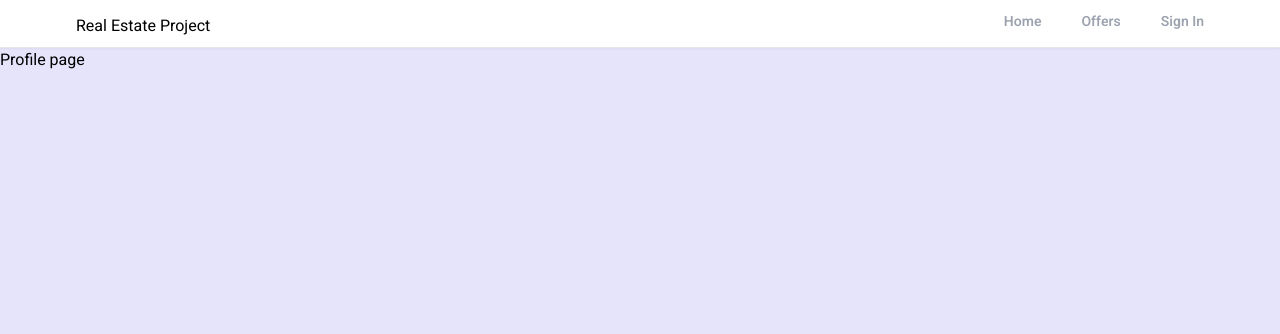
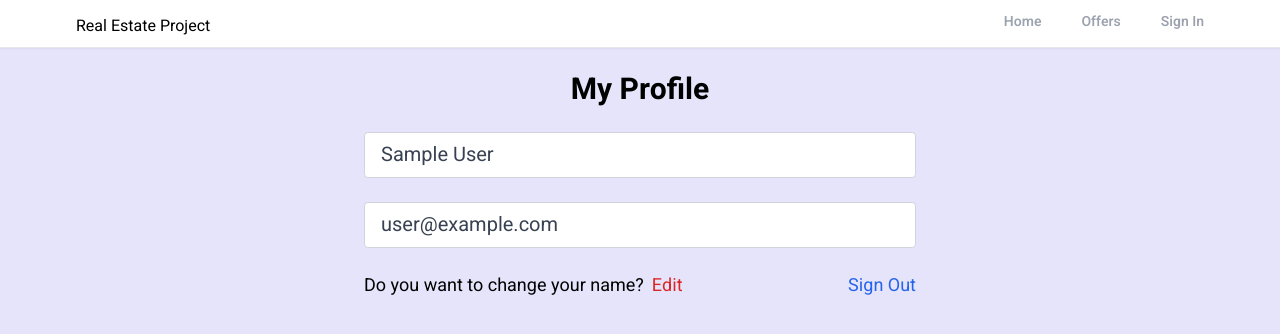
Before and after one commit to judidoko/real-estate-project, a React (Create React App) app: page /profile in a window 1280 px wide. Shown: the top 334 px of the page. Built offline with nearby package versions, Linux system fonts and the light colour scheme; no server answers; sample sign-in values are in the browser's storage.

Commit message:
Create a privateRoute and a coustom hook for protecting the profile page and Add logout functionality

```diff
--- a/src/App.js
+++ b/src/App.js
@@ -9,6 +9,7 @@
 import Header from "./components/Header";
 import { ToastContainer } from "react-toastify";
 import "react-toastify/dist/ReactToastify.css";
+import PrivateRoute from "./components/PrivateRoute";
 
 function App() {
   return (
@@ -18,7 +19,9 @@
         <Routes>
           <Route path="/" element={<Home />} />
           <Route path="/offers" element={<Offers />} />
-          <Route path="/profile" element={<Profile />} />
+          <Route path="/profile" element={<PrivateRoute />}>
+            <Route path="/profile" element={<Profile />} />
+          </Route>
           <Route path="/sign-in" element={<SignIn />} />
           <Route path="/sign-up" element={<SignUp />} />
           <Route path="/forgot-password" element={<ForgotPassword />} />
--- /dev/null
+++ b/src/components/PrivateRoute.jsx
@@ -0,0 +1,13 @@
+import React from "react";
+import { Navigate, Outlet } from "react-router-dom";
+import { useAuthStatus } from "../hooks/useAuthStatus";
+
+function PrivateRoute() {
+  const { loggedIn, loading } = useAuthStatus();
+  if (loading) {
+    return <h3>Loading...</h3>;
+  }
+  return loggedIn ? <Outlet /> : <Navigate to="/sign-in" />;
+}
+
+export default PrivateRoute;
--- /dev/null
+++ b/src/hooks/useAuthStatus.jsx
@@ -0,0 +1,23 @@
+import { useEffect, useState } from "react";
+import { getAuth, onAuthStateChanged } from "firebase/auth";
+
+export function useAuthStatus() {
+  // To check if LoggedIn is true Hook
+  const [loggedIn, setLoggedIn] = useState(false);
+
+  //   Loading Hook
+  const [loading, setLoading] = useState(true);
+
+  //   UseEffect ask Firebase if user is Authenticated or not
+  useEffect(() => {
+    const auth = getAuth();
+    onAuthStateChanged(auth, (user) => {
+      if (user) {
+        setLoggedIn(true);
+      }
+      setLoading(false);
+    });
+  }, []);
+
+  return { loggedIn, loading };
+}
--- a/src/pages/Profile.jsx
+++ b/src/pages/Profile.jsx
@@ -1,11 +1,63 @@
-import React from "react";
+import { getAuth } from "firebase/auth";
+import React, { useState } from "react";
+import { useNavigate } from "react-router-dom";
 
 const Profile = () => {
+  const auth = getAuth();
+  const navigate = useNavigate();
+
+  // FormData Hook
+  const [formData, setFormData] = useState({
+    name: auth.currentUser.displayName,
+    email: auth.currentUser.email,
+  });
+  // Destructuring formData
+  const { name, email } = formData;
+
+  // Logout Function
+  function onLogout() {
+    auth.signOut();
+    navigate("/");
+  }
   return (
     <>
-      <div>
-        <h2>Profile page</h2>
-      </div>
+      <section className="max-w-6xl mx-auto flex justify-center items-center flex-col ">
+        <h1 className="text-3xl text-center mt-6 font-bold">My Profile</h1>
+        <div className="w-full md:w-[50%] mt-6 px-3">
+          <form>
+            {/* Name Input */}
+            <input
+              className="w-full px-4 py-2 text-xl text-gray-700 bg-white border border-gray-300 rounded transition ease-in-out mb-6"
+              type="text"
+              id="name"
+              value={name}
+              disabled
+            />
+            {/* Name Input */}
+            <input
+              className="w-full px-4 py-2 text-xl text-gray-700 bg-white border border-gray-300 rounded transition ease-in-out mb-6"
+              type="email"
+              id="name"
+              value={email}
+              disabled
+            />
+            <div className="flex justify-between whitespace-nowrap text-sm sm:text-lg mb-6">
+              <p className="flex items-center">
+                Do you want to change your name?{" "}
+                <span className="text-red-600 hover:text-red-700 transition ease-in-out duration-200 ml-2 cursor-pointer ">
+                  Edit
+                </span>
+              </p>
+              <p
+                onClick={onLogout}
+                className="text-blue-600 hover:text-blue-800 transition ease-in-out duration-200 ml-2 cursor-pointer"
+              >
+                Sign Out
+              </p>
+            </div>
+          </form>
+        </div>
+      </section>
     </>
   );
 };
```
